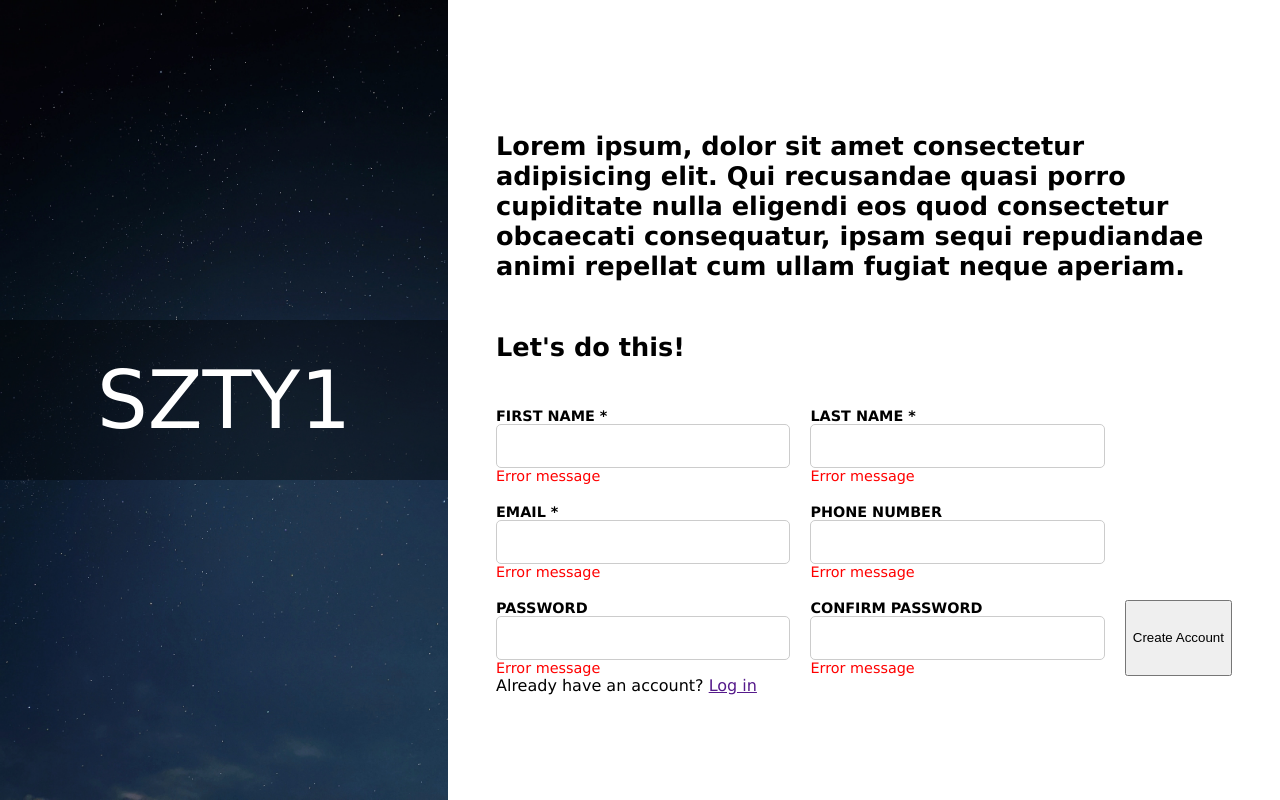
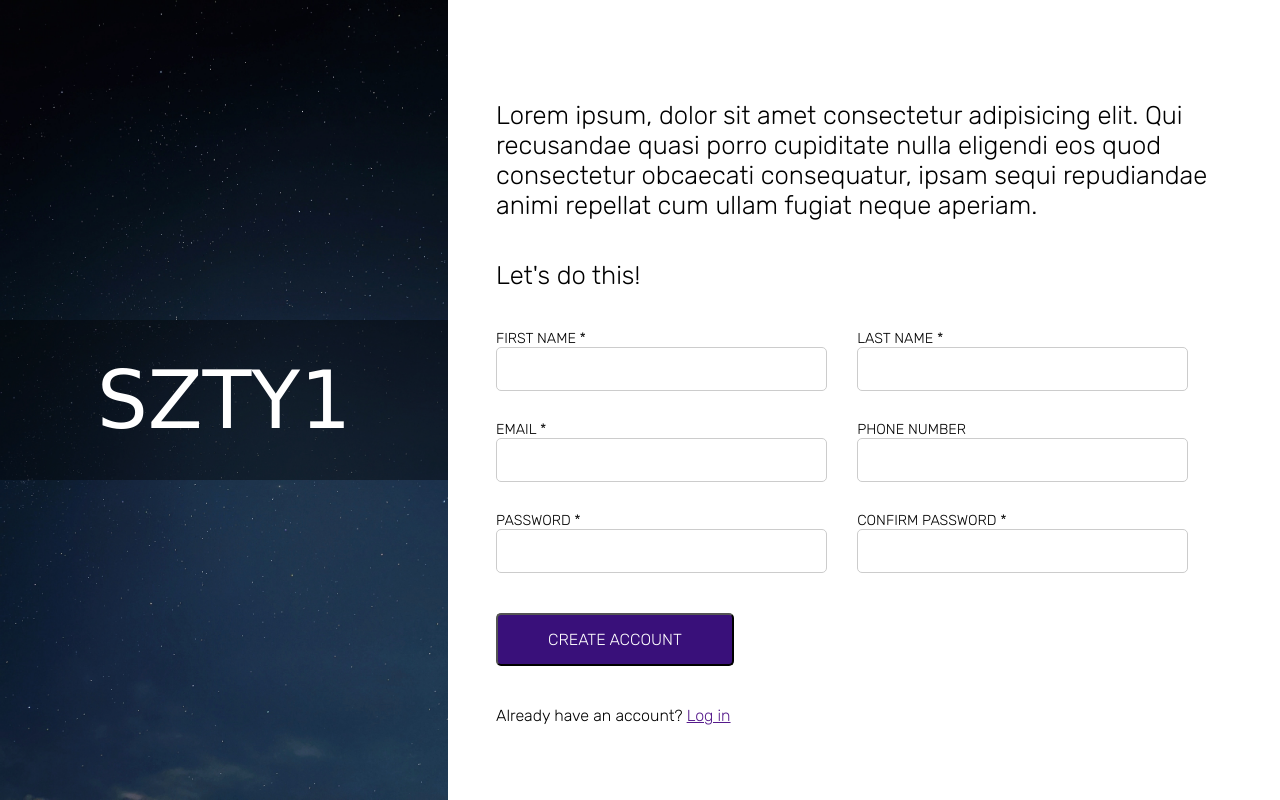
Before and after one commit to szty1/odin-signupform, a plain HTML site: page index.html in a window 1280 px wide. Drawn offline with Linux system fonts and the light colour scheme; a web font is replaced by a local one.

Commit message:
css formatting polish

```diff
--- a/index.html
+++ b/index.html
@@ -6,7 +6,7 @@
     <meta name="viewport" content="width=device-width, initial-scale=1.0">
     <link rel="preconnect" href="https://fonts.googleapis.com">
     <link rel="preconnect" href="https://fonts.gstatic.com" crossorigin>
-    <link href="https://fonts.googleapis.com/css2?family=Rubik+Moonrocks&display=swap" rel="stylesheet">
+    <link href="https://fonts.googleapis.com/css2?family=Rubik+Moonrocks&family=Rubik:ital,wght@0,300;0,900;1,500&display=swap" rel="stylesheet">
     <link rel="stylesheet" href="style.css">
     <script src="javascript.js" defer></script>
     <title>Sign-up form</title>
@@ -22,6 +22,7 @@
             <h3>Lorem ipsum, dolor sit amet consectetur adipisicing elit. Qui recusandae quasi porro cupiditate nulla eligendi eos quod consectetur obcaecati consequatur, ipsam sequi repudiandae animi repellat cum ullam fugiat neque aperiam.</h3>
             <form action="" method="post">
                 <h3>Let's do this!</h3>
+                <div class="inputboxes">
                     <div>
                         <label for="firstName">First name *</label>
                         <input type="text" id="firstName">
@@ -43,14 +44,15 @@
                         <p class="errormessage">Error message</span>
                     </div>
                     <div>
-                    <label for="password">Password</label>
+                        <label for="password">Password *</label>
                         <input type="password" id="password">
                         <p class="errormessage">Error message</span>
                     </div>
                     <div>
-                    <label for="confirmPassword">Confirm password</label>
+                        <label for="confirmPassword">Confirm password *</label>
                         <input type="password" id="confirmPassword">
                         <p class="errormessage">Error message</span>
+                    </div>
                 </div>
                 <button type="submit">Create Account</button>
             </form>
--- a/style.css
+++ b/style.css
@@ -3,7 +3,8 @@ body {
     margin: 0;
     padding: 0;
     font-size: 16px;
-    font-family: 'Lucida Sans', 'Lucida Sans Regular', 'Lucida Grande', 'Lucida Sans Unicode', Geneva, Verdana, sans-serif;
+    font-family: 'Rubik', sans-serif;
+    font-weight: 500;
 }
 
 .container {
@@ -43,40 +44,59 @@ body {
 
 .content h3 {
     font-size: 1.6rem;
+    font-weight: 500;
 }
 
-form {
+form > h3 {
+    flex: 1 1 100%;
+    margin: 40px 0;
+}
+
+.inputboxes {
     display: flex;
     flex-wrap: wrap;
-    gap: 20px;
+    gap: 30px;
 }
 
-form>h3 {
-    flex: 1 1 100%;
+.inputboxes > div {
+    display: flex;
+    flex-direction: column;
+    flex: 0 1 45%;
 }
 
-form>div {
-    display: flex;
-    flex-direction: column;
-    flex: 0 1 40%;
-}
-
-form>div>p {
+.inputboxes > div > p {
     margin: 0;
     font-size: .9rem;
     color: red;
+    display: none;
 }
 
-form>div>label {
+.inputboxes > div > label {
     margin: 0;
-    font-weight: 700;
+    font-weight: 500;
     font-size: .9rem;
     text-transform: uppercase;
 }
 
-form>div>input {
+.inputboxes > div > input {
     padding: 10px;
     border: #ccc 1px solid;
     border-radius: 5px;
     font-size: 1.2rem;
 }
+
+form > button {
+    font-size: 16px;
+    font-family: 'Rubik', sans-serif;
+    font-weight: 500;
+    color:#fff;
+    text-transform: uppercase;
+    background-color:rgb(57, 16, 122);
+    border-radius: 5px;
+    padding: 15px 50px;
+    margin: 40px 0;
+}
+
+.login {
+    margin-top: 3rem;
+}
```
Lines whose indentation alone changed are shown as unchanged.
